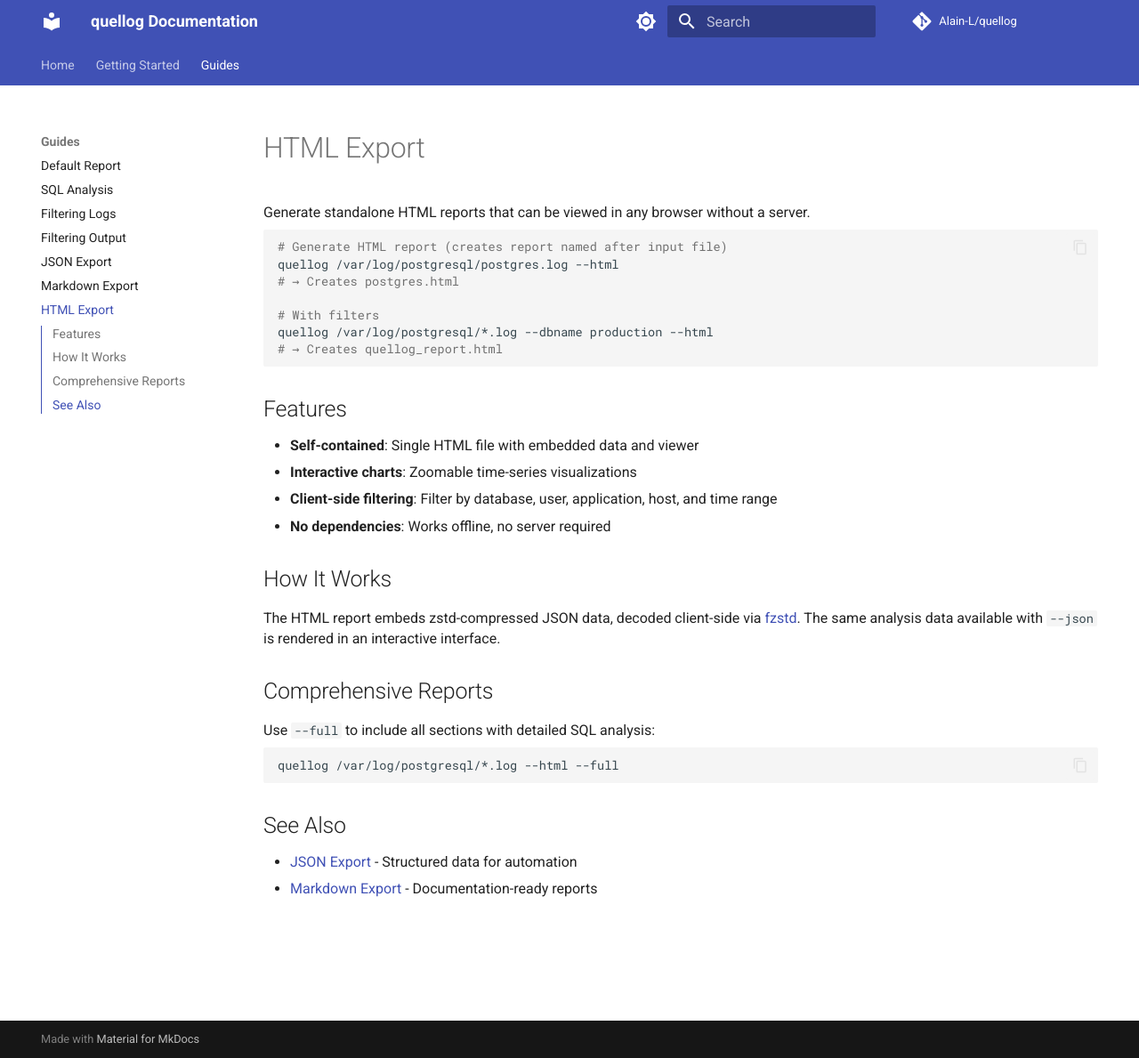
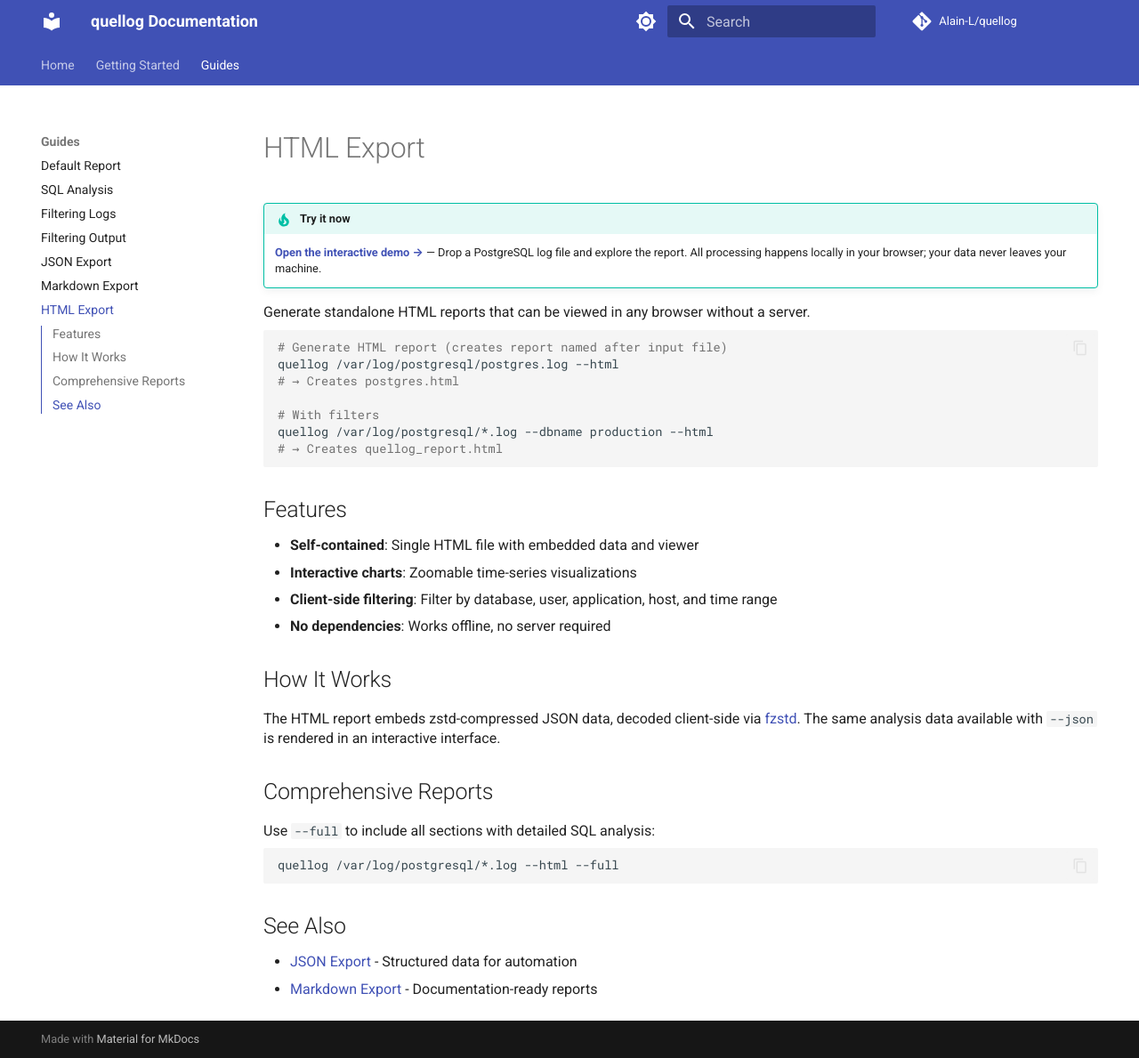
Before and after one commit to Alain-L/quellog, an MkDocs documentation site: the page built from docs/html-export.md, in a window 1280 px wide and 1189 px high. Shown: the whole window at 89% size. Built offline with MkDocs 1.6.1 and Material for MkDocs 9.7.7, drawn with Linux system fonts in a browser that asks for light colours; comment, search, counter and statistics services are not loaded.

Commit message:
docs: add links to interactive demo
Clarify that the demo runs entirely in the browser with no data upload.

```diff
--- a/docs/html-export.md
+++ b/docs/html-export.md
@@ -1,4 +1,7 @@
 # HTML Export
+
+!!! tip "Try it now"
+    **[Open the interactive demo →](../demo.html)** — Drop a PostgreSQL log file and explore the report. All processing happens locally in your browser; your data never leaves your machine.
 
 Generate standalone HTML reports that can be viewed in any browser without a server.
 
```
Also changed, not shown: README.md (+1 -1 lines), docs/index.md (+1 -1 lines).
